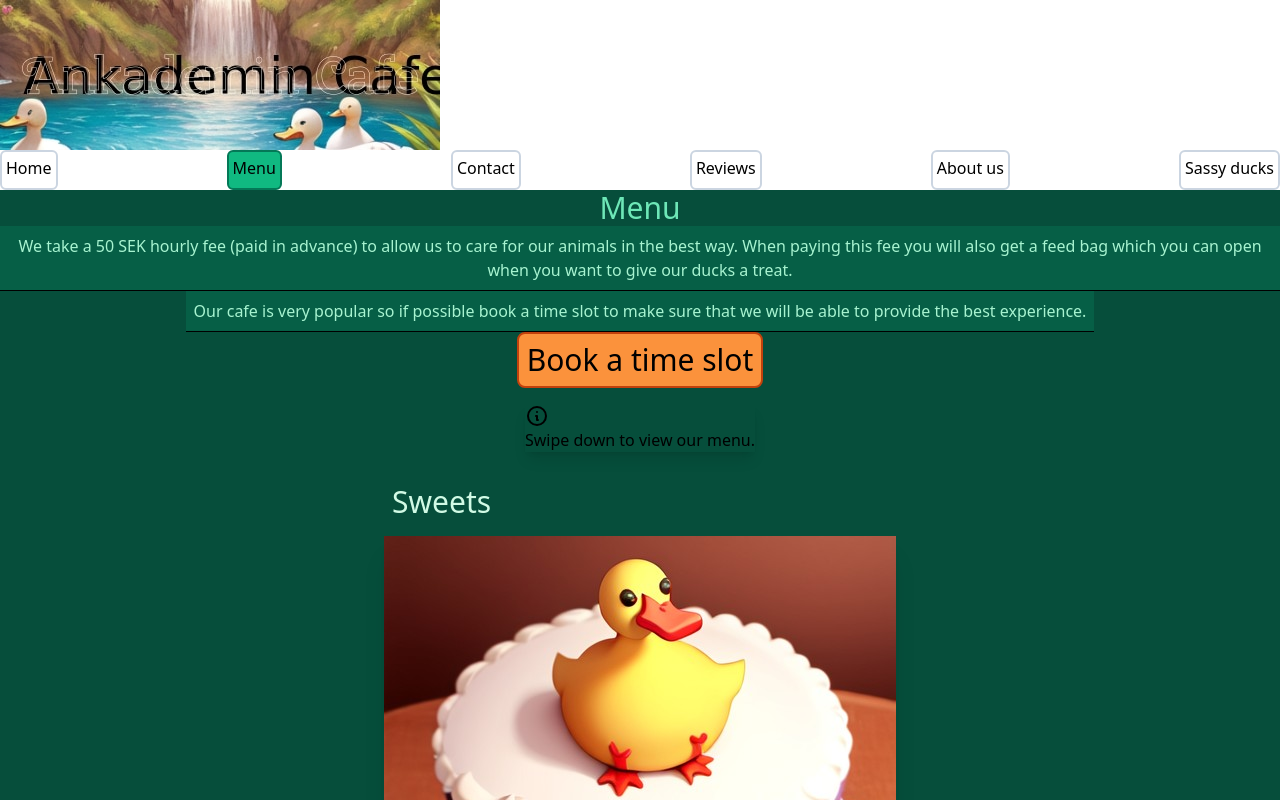
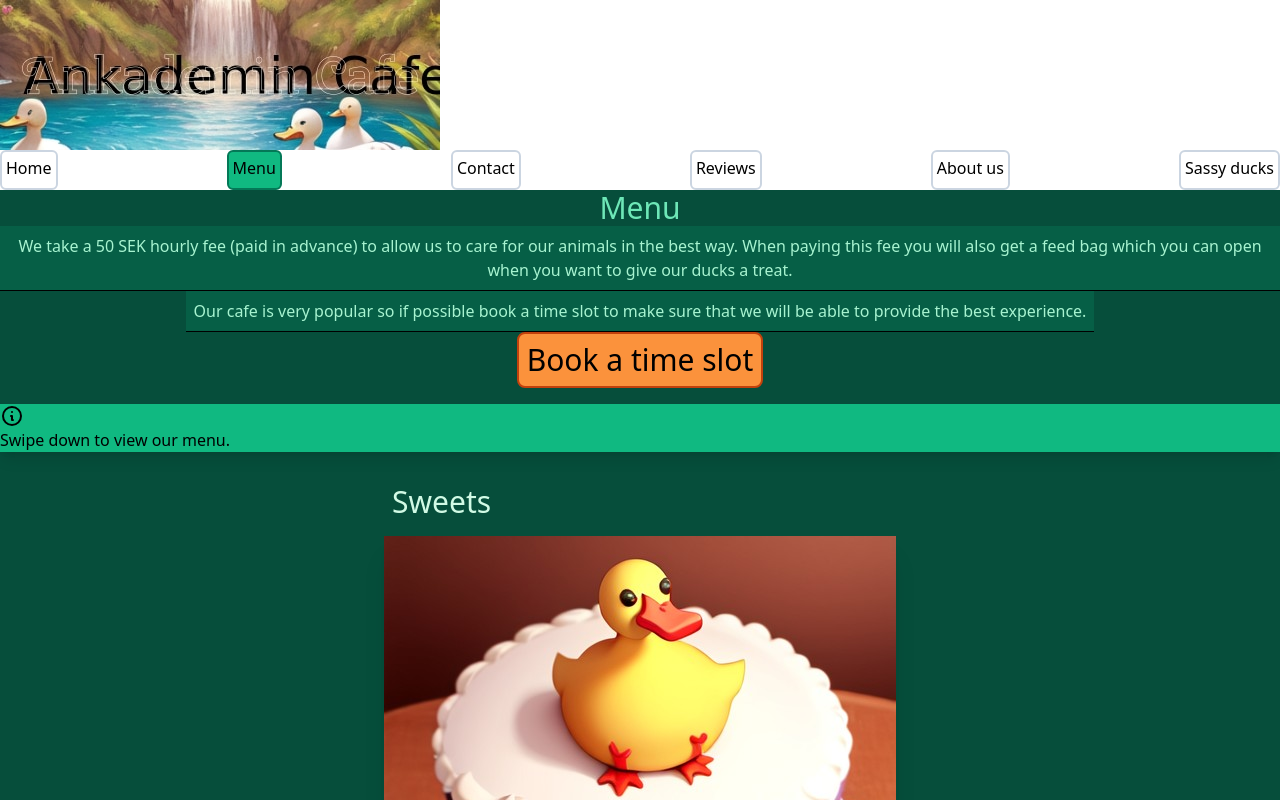
Before and after one commit to henrikvilhelmberglund/HTMLCSS-Assignment, a SvelteKit app: page /menu in a window 1280 px wide. Shown: the top 800 px of the page. Built offline with nearby package versions, Linux system fonts and the light colour scheme; a web font is replaced by a local one.

Commit message:
feat: :art: change swipe text color

```diff
--- a/src/routes/menu/+page.svelte
+++ b/src/routes/menu/+page.svelte
@@ -101,7 +101,7 @@
 
   <ButtonA type="book" />
 
-  <div class="alert alert-info shadow-lg m-4">
+  <div class="bg-emerald-500 w-full shadow-lg m-4">
     <div>
       <svg
         xmlns="http://www.w3.org/2000/svg"
```
